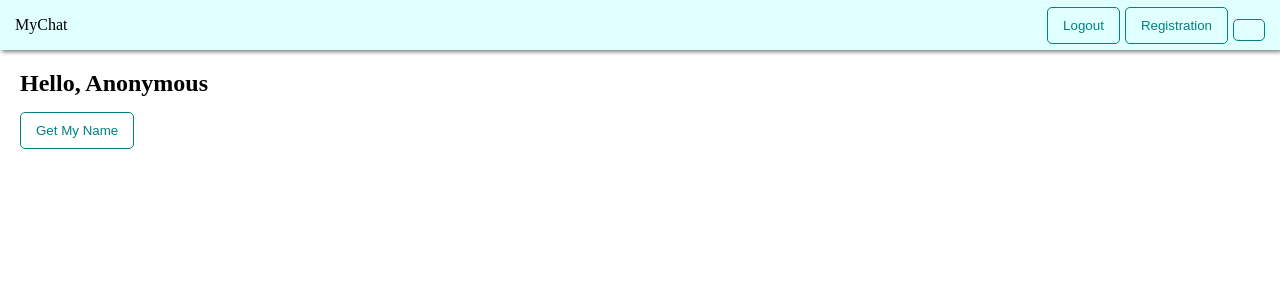
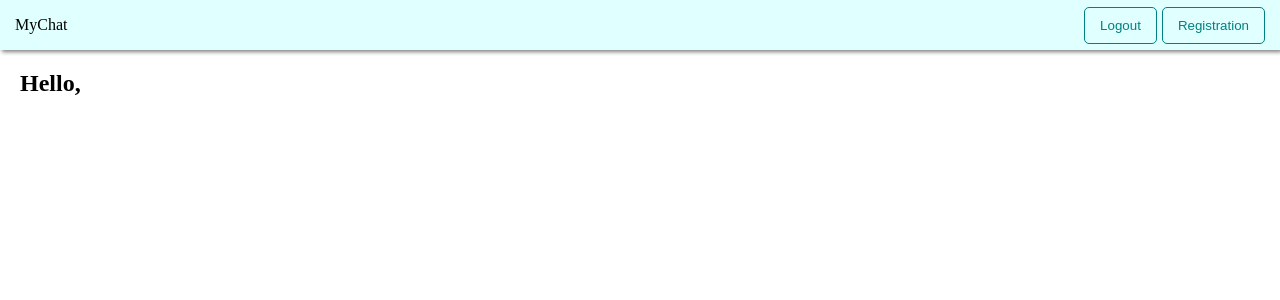
Before and after one commit to maz1f/myChat_front, a Vue app: page /logout in a window 1280 px wide. Shown: the top 300 px of the page. Built offline with nearby package versions, Linux system fonts and the light colour scheme.

Commit message:
add custom logout, refresh page when login/logout

```diff
--- a/package.json
+++ b/package.json
@@ -12,7 +12,8 @@
     "axios": "^1.6.8",
     "vue": "^3.4.21",
     "vue-jwt-decode": "^0.1.0",
-    "vue-router": "^4.3.2"
+    "vue-router": "^4.3.2",
+    "vuex": "^4.1.0"
   },
   "devDependencies": {
     "@vitejs/plugin-vue": "^5.0.4",
--- a/src/components/LoginForm.vue
+++ b/src/components/LoginForm.vue
@@ -1,6 +1,6 @@
 <script setup>
 import {ref} from "vue";
-
+import VueJwtDecode from "vue-jwt-decode"
 
 const username = ref('')
 const password = ref('')
@@ -14,7 +14,9 @@ const login = async () => {
     localStorage.access_token = response.data.token;
     localStorage.refresh_token = response.data.refreshToken;
     localStorage.isAuth = true;
+    localStorage.name = VueJwtDecode.decode(localStorage.access_token).sub;
     console.log(`${localStorage.access_token} \n ${localStorage.refresh_token}`)
+    location.reload();
   } catch(e) {
     alert(e.response.data.message)
   }
--- a/src/components/Navbar.vue
+++ b/src/components/Navbar.vue
@@ -1,24 +1,8 @@
 <script setup>
 
 import MyButton from "@/components/UI/MyButton.vue";
-import router from "@/router/router.js";
-import {onMounted, onUpdated} from "vue";
 
 const model = defineModel();
-
-function update() {
-  if (model.value === 'false') {
-    localStorage.isAuth = true;
-    model.value = 'true';
-  }
-  else {
-    localStorage.isAuth = false;
-    model.value = 'false';
-  }
-
-}
-
-console.log(model);
 
 </script>
 
@@ -29,7 +13,6 @@ console.log(model);
       <my-button v-if="model === 'false'" @click="$router.push('/login');">Login</my-button>
       <my-button v-else v-model="model" @click="$router.push('/logout');">Logout</my-button>
       <my-button style="margin-left: 5px;" @click="$router.push('/registration')">Registration</my-button>
-      <my-button style="margin-left: 5px;" @click="update">{{model}}</my-button>
     </div>
   </div>
 </template>
--- a/src/pages/Logout.vue
+++ b/src/pages/Logout.vue
@@ -1,22 +1,24 @@
 <script setup>
 
-import axios from "axios";
 import router from "@/router/router.js";
 import MyButton from "@/components/UI/MyButton.vue";
 import MyDialog from "@/components/UI/MyDialog.vue";
-import {onUpdated} from "vue";
+import axios from "axios";
 
 const logout = async() => {
   try {
-    /*const response = await axios.post('http://localhost:5050/logout', {
+    const response = await axios.post('http://localhost:5050/customLogout', {
       "token": `${localStorage.refresh_token}`
-    });*/
+    });
+    console.log(response);
     localStorage.removeItem("access_token")
     localStorage.removeItem("refresh_token")
-    localStorage.isAuth = "false";
+    localStorage.isAuth = false;
+    localStorage.name = "Anonimus";
     console.log("Logout is complete");
+    location.reload();
   } catch(e) {
-    alert(e.response.data.message)
+    alert(e)
   }
   await router.push('/');
 }
--- a/src/pages/Main.vue
+++ b/src/pages/Main.vue
@@ -1,24 +1,10 @@
 <script setup>
 import axios from "axios";
 import VueJwtDecode from "vue-jwt-decode"
-
-import MyButton from "@/components/UI/MyButton.vue";
 import {ref} from "vue";
 
-const name = ref("Anonymous");
 
-const getName = async() => {
-  try {
-    const response = await axios.get('http://localhost:5050/getName', {
-      headers: {
-        'authorization': `Bearer ${localStorage.access_token}`
-      }
-    });
-    name.value = response.data;
-  } catch (e) {
-    alert(e.message);
-  }
-}
+const name = ref(localStorage.name);
 
 const checkRefresh = async() => {
     const token = localStorage.access_token;
@@ -35,18 +21,11 @@ const checkRefresh = async() => {
     }
 }
 
-const showName = async() => {
-  await checkRefresh();
-  await getName();
-}
-
 </script>
 
 <template>
 <div>
   <h2>Hello, {{name}}</h2>
-  <my-button style="margin-top: 15px;" @click="showName">Get My Name</my-button>
-
 </div>
 </template>
 
```
Also changed, not shown: 1 other file (tests, documents, lock files or other folders).
